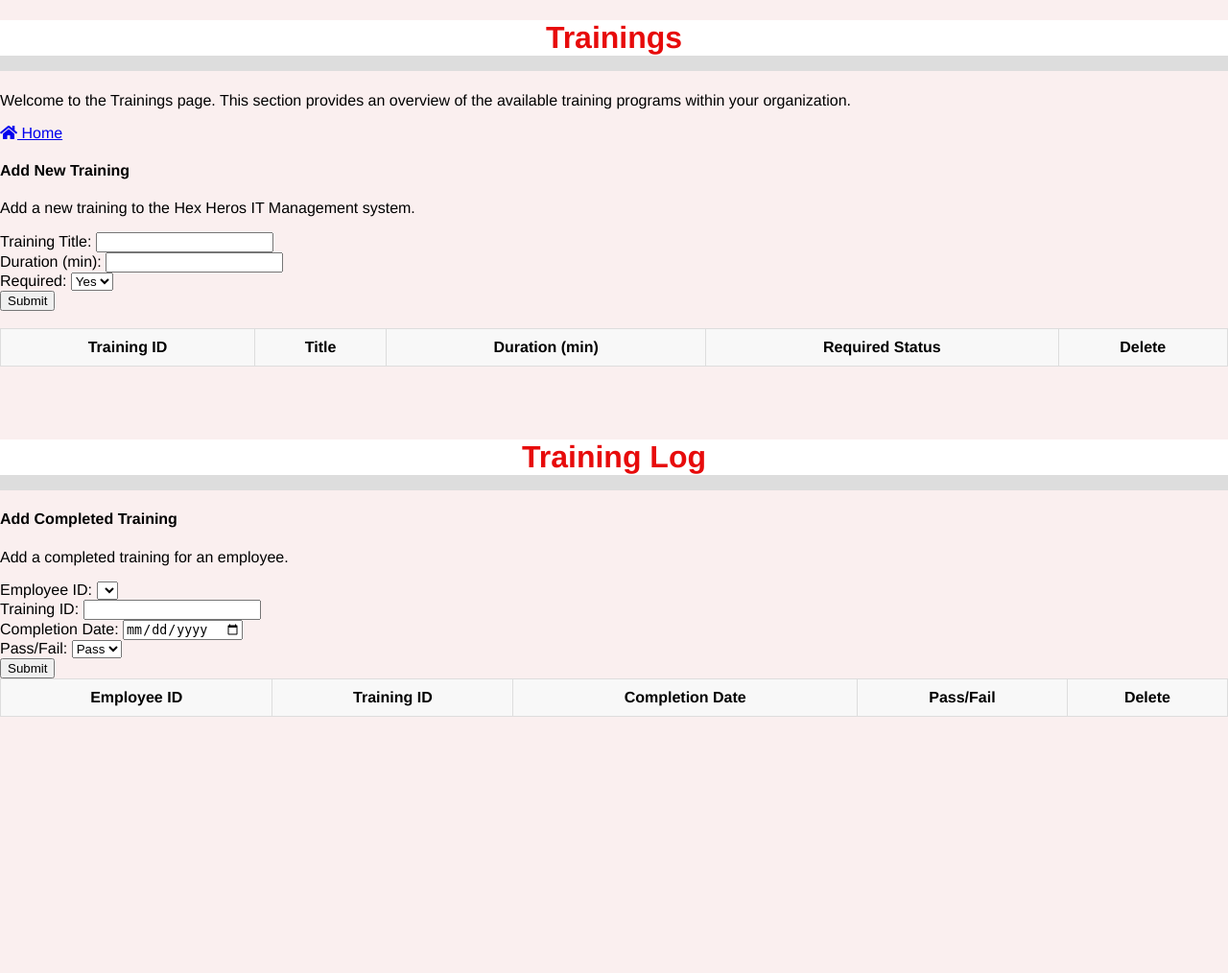
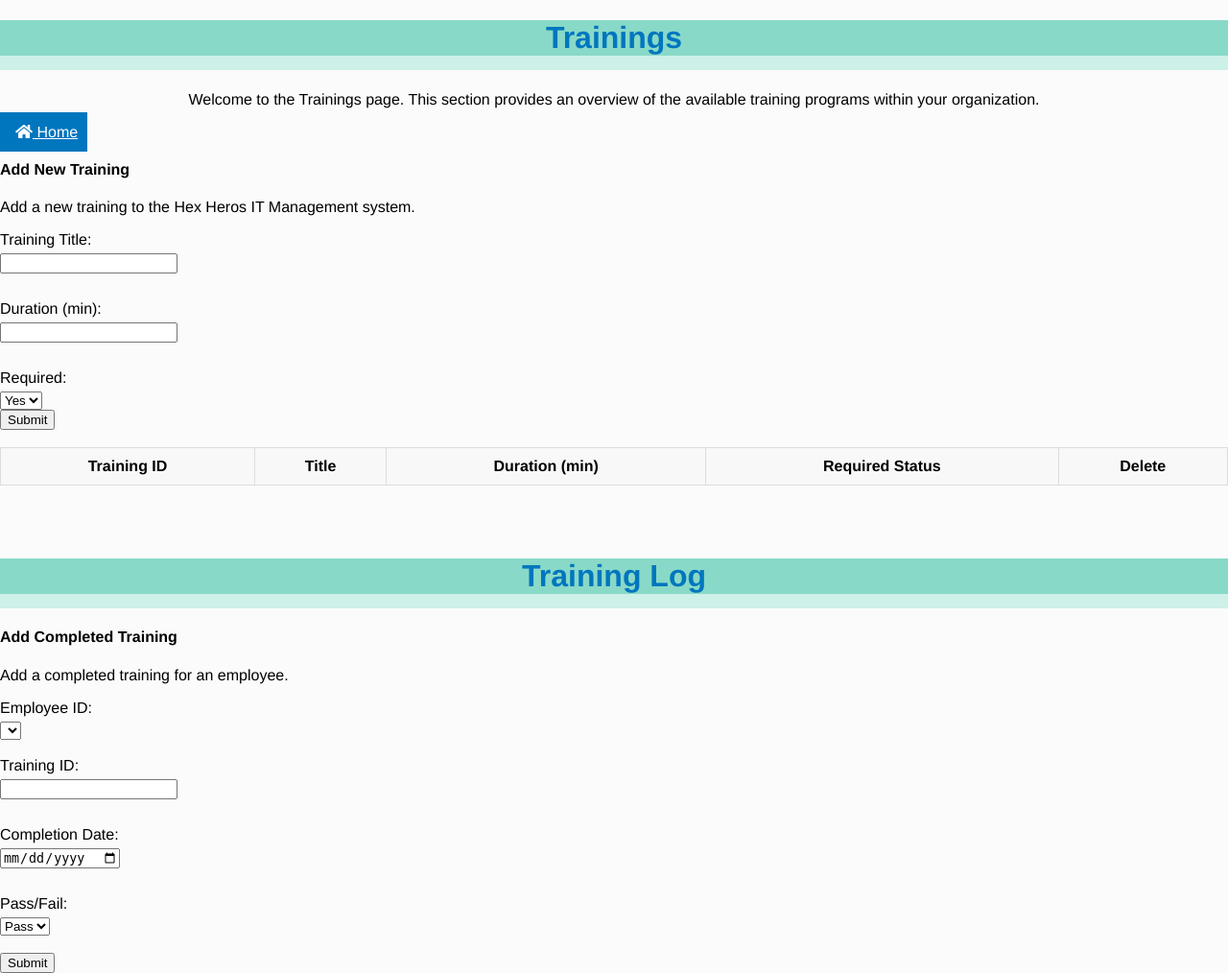
Before and after one commit to HexHeros/IT-Managment, a Flask app: page /trainings in a window 1280 px wide. Shown: the top 1014 px of the page at 96% size. Before the commit the page ends 747 px from the top, so only its background shows below. Run offline with Flask 2, Linux system fonts and the light colour scheme; data that the repository does not hold is empty; some libraries are stand-ins or nearby versions.

Commit message:
Update style.css

```diff
--- a/static/css/style.css
+++ b/static/css/style.css
@@ -1,22 +1,24 @@
 /*
-# This file uses a pre-made button
+# This file uses pre-made buttons, forms, and icons
 # Date: 5/30/2023
 # Copied from:
 # Source URL: https://getcssscan.com/css-buttons-examples
+              https://www.w3schools.com/howto/howto_css_icon_buttons.asp
 */
 
 body {
     font-family: Montserrat, Helvetica, Arial, sans-serif;
-    background-color: #faefef;
+    background-color: #fbfbfb;
     margin: 0;
     padding: 0;
+    justify-content: center;
 }
 
 h1 {
-    color: #e70b0b;
+    color: #0076BE;
     text-align: center;
-    background-color: #fff;
-    border-bottom: 1pc solid #ddd;
+    background-color: #88d9c7;
+    border-bottom: 15px solid #cdf0e8;
 }
 
 table {
@@ -25,21 +27,43 @@ table {
     border: 1px solid;
 }
 
+.home {
+    text-align: center;
+}
+
+/* Style buttons */
+.btn {
+    background-color: #0076BE; /* Blue background */
+    border: none; /* Remove borders */
+    color: white; /* White text */
+    padding: 12px 16px; /* Some padding */
+    font-size: 16px; /* Set a font size */
+    cursor: pointer; /* Mouse pointer on hover */
+    padding-right: 10px;
+    margin-right: 10px;
+  }
+
+  /* Darker background on mouse-over */
+  .btn:hover {
+    background-color: #3689bc;
+  }
+
 .button-1 {
-  background-color: #EA4C89;
+  background-color: #48BF91;
   border-radius: 8px;
   border-style: none;
   box-sizing: border-box;
   color: #FFFFFF;
   cursor: pointer;
-  display: inline-block;
+  display: flex;
   font-family: "Haas Grot Text R Web", "Helvetica Neue", Helvetica, Arial, sans-serif;
   font-size: 14px;
   font-weight: 500;
   height: 40px;
+  justify-content: center;
   line-height: 20px;
   list-style: none;
-  margin: 0;
+  margin: auto;
   outline: none;
   padding: 10px 16px;
   position: relative;
@@ -50,11 +74,25 @@ table {
   user-select: none;
   -webkit-user-select: none;
   touch-action: manipulation;
+  width: 50%;
 }
 
 .button-1:hover,
 .button-1:focus {
-  background-color: #F082AC;
+  background-color: #52d6a3;
+}
+
+.form-container {
+    display: flex;
+    flex-direction: column;
+    align-items: flex-start;
+}
+
+.form-container label{
+    margin-bottom: 5px;
+}
+.form-container input{
+    margin-bottom: 10px;
 }
 
 th {
@@ -79,11 +117,13 @@ tr:nth-child(even) {
 }
 
 tr:hover {
-    background-color: #e6e6e6;
+    text-decoration: none;
+    opacity: 0.6;
 }
 
-td a {
-    color: #007bff;
+.edit-icon,
+.delete-icon {
+    color: #2eafda;
 }
 
 td {
@@ -91,60 +131,24 @@ td {
     vertical-align: middle;
 }
 
-
-.registration-form{
-	padding: 50px 0;
+.container {
+    max-width: 500px;
+    margin: auto;
+    padding: 50px;
+    border: 1px solid #372e2e;
+    border-radius: 10px;
 }
 
-.registration-form form{
-    background-color: #fff;
-    max-width: 600px;
-    margin: auto;
-    padding: 50px 70px;
-    border-top-left-radius: 30px;
-    border-top-right-radius: 30px;
-    box-shadow: 0px 2px 10px rgba(0, 0, 0, 0.075);
+p, a {
+    text-align: center;
+    justify-content: center;
 }
 
-.registration-form .form-icon{
-	text-align: center;
-    background-color: #5891ff;
-    border-radius: 50%;
-    font-size: 40px;
-    color: white;
-    width: 100px;
-    height: 100px;
-    margin: auto;
-    margin-bottom: 50px;
-    line-height: 100px;
+label {
+    padding-right: 10px;
+    margin-right: 10px;
 }
 
-.registration-form .item{
-	border-radius: 20px;
-    margin-bottom: 25px;
-    padding: 10px 20px;
+p.left-align {
+    text-align: left;
 }
-
-.registration-form .create-account{
-    border-radius: 30px;
-    padding: 10px 20px;
-    font-size: 18px;
-    font-weight: bold;
-    background-color: #5791ff;
-    border: none;
-    color: white;
-    margin-top: 20px;
-}
-
-@media (max-width: 576px) {
-    .registration-form form{
-        padding: 50px 20px;
-    }
-
-    .registration-form .form-icon{
-        width: 70px;
-        height: 70px;
-        font-size: 30px;
-        line-height: 70px;
-    }
-}
```
